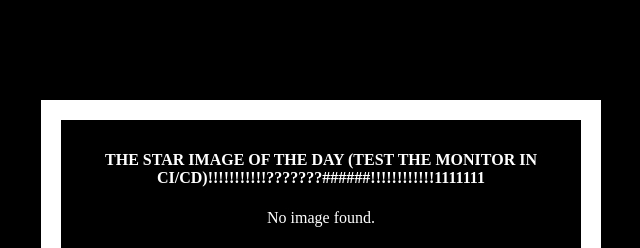
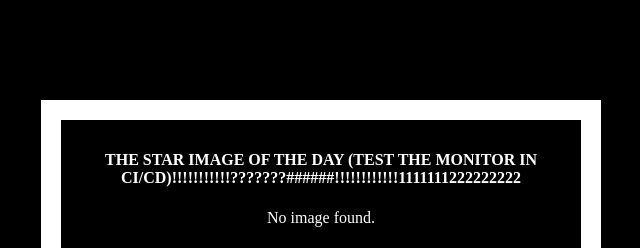
Before and after one commit to Ariel-ksenzovsky/star-image-app, a Flask app: template templates/index.html in a window 1280 px wide. Shown: the top 248 px of the page, without its empty margins (319-959 px from the left). Run offline with Flask 3, Linux system fonts and the light colour scheme; the template is opened without the code that fills it, so the values that code supplies are empty.

Commit message:
test to see if the cd wait to ci  no.4

```diff
--- a/charts/flask-app/values.yaml
+++ b/charts/flask-app/values.yaml
@@ -1,6 +1,6 @@
 # values.yaml
 
-replicaCount: 2
+replicaCount: 1
 
 image:
   repository: arielk2511/star_meme_sql_compose
--- a/templates/index.html
+++ b/templates/index.html
@@ -20,7 +20,7 @@
 </head>
 <body>
     <div class="container">
-        <h4>The Star Image of the Day (test the monitor in ci/cd)!!!!!!!!!!!???????######!!!!!!!!!!!!1111111</h4>
+        <h4>The Star Image of the Day (test the monitor in ci/cd)!!!!!!!!!!!???????######!!!!!!!!!!!!1111111222222222</h4>
 
         {% if image %}
             <img src="{{ image }}" alt="Star Image" />
```
Also changed, not shown: .github/workflows/ci.yml.
